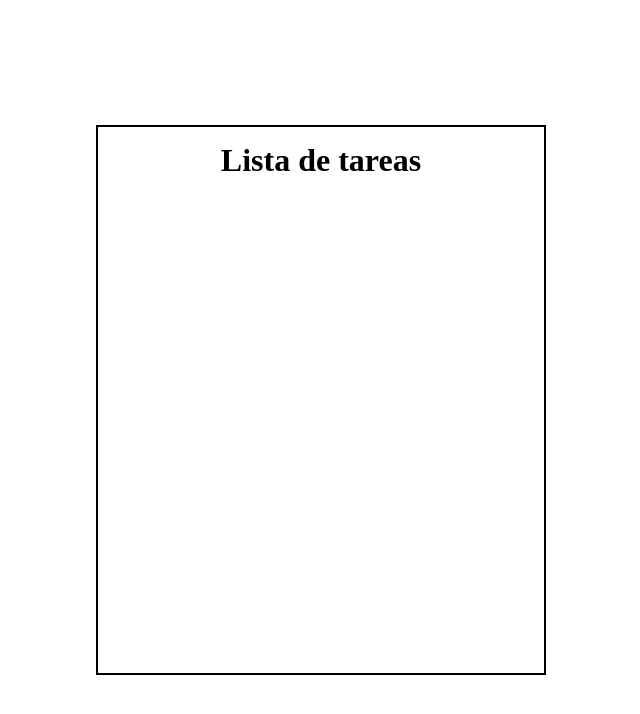
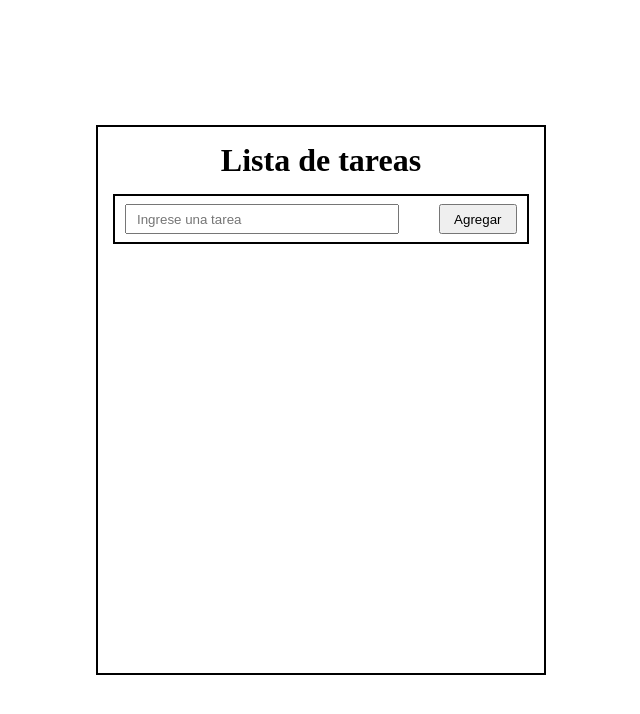
Before and after one commit to Cristian1-dev/Nuevo-ToDo, a React (Vite) app: page / in a window 1280 px wide. Shown: the top 714 px of the page, without its empty margins (319-959 px from the left). Built offline with nearby package versions, Linux system fonts and the light colour scheme.

Commit message:
creando componentes
Creando componentes de Input y Tarea

```diff
--- a/src/App.jsx
+++ b/src/App.jsx
@@ -1,11 +1,45 @@
-
+import { Input } from './componentes/Input'
+import { Tarea } from './componentes/Tarea'
+import { useState } from 'react'
 import './App.css'
 
 function App() {
+  const [texto, setTexto] = useState('');
+  const [lista, setLista] = useState([]);
+
+  const agregarTarea = () => {
+    if (texto.trim() === '') return alert('Ingrese una tarea');
+    const nuevaTarea = {
+      id: Date.now(),
+      texto: texto,
+      completada: false
+    }
+    setLista([...lista, nuevaTarea]);
+    setTexto('');
+  }
+
+  const tareaCompletada = (id) => {
+    const tareasActualizadas = lista.map((tarea) => {
+      if (tarea.id === id) {
+        return { ...tarea, completada: !tarea.completada }
+      }
+      return tarea;
+    })
+    setLista(tareasActualizadas);
+  }
+  const eliminarTarea = (id) => {
+    const tareasActualizadas = lista.filter((tarea) => tarea.id !== id);
+    setLista(tareasActualizadas);
+  }
+
 
   return (
     <div className='contenedor-principal'>
       <h1>Lista de tareas</h1>
+      <Input texto={texto}
+        setTexto={setTexto} agregarTarea={agregarTarea} />
+      {lista.map((tarea) => <Tarea key={tarea.id} tarea={tarea} tareaCompletada={tareaCompletada}
+        eliminarTarea = {eliminarTarea} />)}
     </div>
   )
 }
--- /dev/null
+++ b/src/componentes/Input.jsx
@@ -0,0 +1,12 @@
+import '../estilos/Input.css';
+export const Input = ({texto, setTexto, agregarTarea}) => {
+    return (
+        <div className="contenedor-input">
+            <input className ='entradaTexto'type="text" value={texto} placeholder="Ingrese una tarea"
+                onChange={(e) => { setTexto(e.target.value);
+                }} />
+
+            <button onClick={agregarTarea} className="agregar-tarea">Agregar</button>
+        </div>
+    )
+}
--- /dev/null
+++ b/src/componentes/Tarea.jsx
@@ -0,0 +1,13 @@
+import '../estilos/Tarea.css';
+
+export const Tarea = ({tarea, tareaCompletada, eliminarTarea}) => {
+    return (
+        <div className={tarea.completada? "cambioColor":"contenedor-tarea"}>
+            <p className={tarea.completada?"completado": ""}>{tarea.texto}</p>
+            <div className="contenedor-botones">
+                <button onClick={() => tareaCompletada(tarea.id)} className="realizado">H</button>
+                <button className="eliminar" onClick={()=> eliminarTarea(tarea.id)} >D</button>
+            </div>
+        </div>
+    )
+}
--- /dev/null
+++ b/src/estilos/Input.css
@@ -0,0 +1,23 @@
+.contenedor-input {
+    width: 100%;
+    height: 50px;
+    border: 2px solid black;
+    display: flex;
+    justify-content: space-between;
+    align-items: center;
+    padding: 10px;
+    margin-top: 15px;
+    margin-bottom: 15px;
+}
+
+.entradaTexto {
+    width: 70%;
+    height: 30px;
+    padding: 10px;
+}
+
+.agregar-tarea {
+    width: 20%;
+    height: 30px;
+
+}
--- /dev/null
+++ b/src/estilos/Tarea.css
@@ -0,0 +1,45 @@
+.contenedor-tarea {
+    width: 100%;
+    min-height: 50px;
+    border: 2px solid black;
+    margin-bottom: 10px;
+    padding: 10px;
+    display: flex;
+    justify-content: space-between;
+
+
+}
+p {
+    width: 70%;
+    min-height: 30px;
+    padding: 5px;
+    overflow-wrap: anywhere;
+}
+
+.contenedor-botones {
+    display: flex;
+    justify-content: center;
+    align-items: center;
+}
+.eliminar {
+    margin-left: 5px;
+}
+.eliminar,.realizado {
+    width: 25px;
+    height: 25px;
+}
+.completado {
+    text-decoration: line-through;
+}
+.cambioColor {
+    background-color: rgb(57, 13, 98);
+    width: 100%;
+    min-height: 50px;
+    border: 2px solid black;
+    margin-bottom: 10px;
+    padding: 10px;
+    display: flex;
+    justify-content: space-between;
+    color: white;
+    border: solid green;
+}
```
